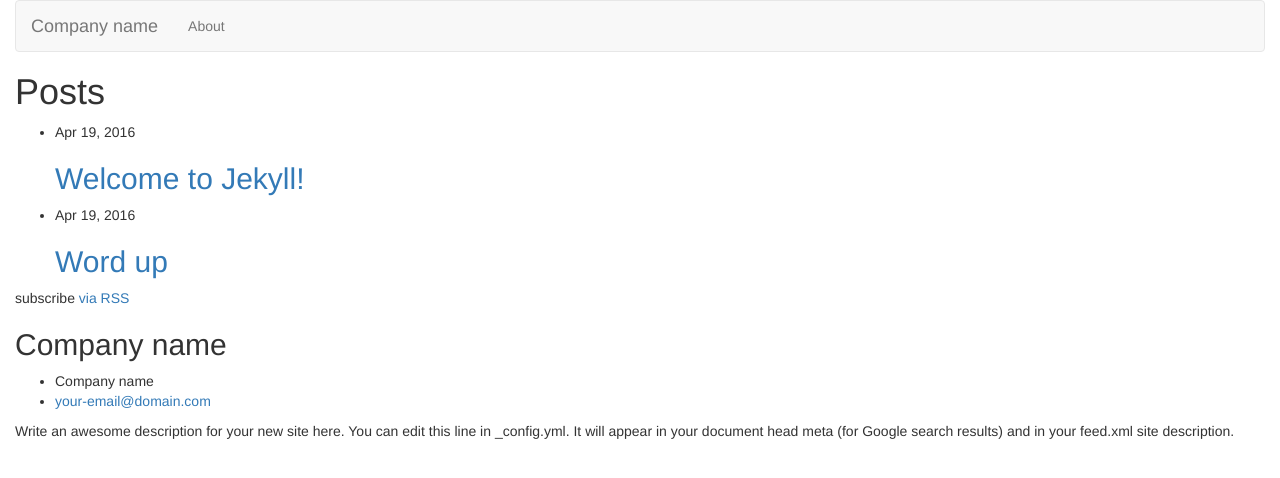
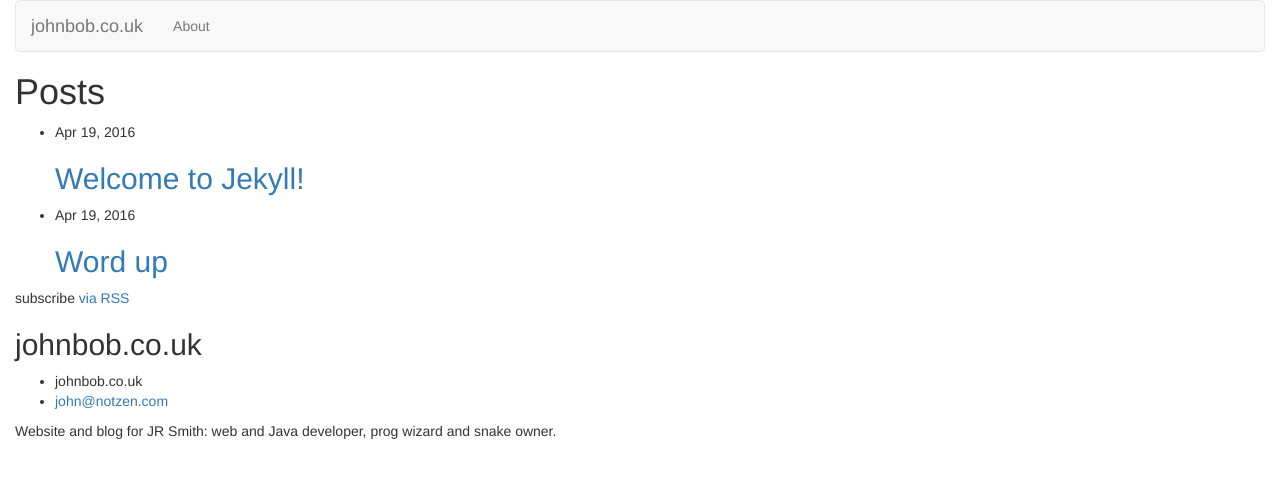
Before and after one commit to jayb0b/jayb0b.github.io, a Jekyll site: the page built from index.html, in a window 1280 px wide. Shown: the top 478 px of the page. Built offline with Jekyll 4.4.1, drawn with Linux system fonts in a browser that asks for light colours.

Commit message:
text changes

```diff
--- a/_config.yml
+++ b/_config.yml
@@ -6,16 +6,14 @@
 # 'jekyll serve'. If you change this file, please restart the server process.
 
 # Site settings
-title: Company name
-email: your-email@domain.com
+title: johnbob.co.uk
+email: john@notzen.com
 description: > # this means to ignore newlines until "baseurl:"
-  Write an awesome description for your new site here. You can edit this
-  line in _config.yml. It will appear in your document head meta (for
-  Google search results) and in your feed.xml site description.
+  Website and blog for JR Smith: web and Java developer, prog wizard and snake owner.
 baseurl: "" # the subpath of your site, e.g. /blog
-url: "http://yourdomain.com" # the base hostname & protocol for your site
-twitter_username: jekyllrb
-github_username:  jekyll
+url: "http://www.johnbob.co.uk" # the base hostname & protocol for your site
+twitter_username: jayb0b
+github_username:  jayb0b
 
 # Build settings
 markdown: kramdown
```
